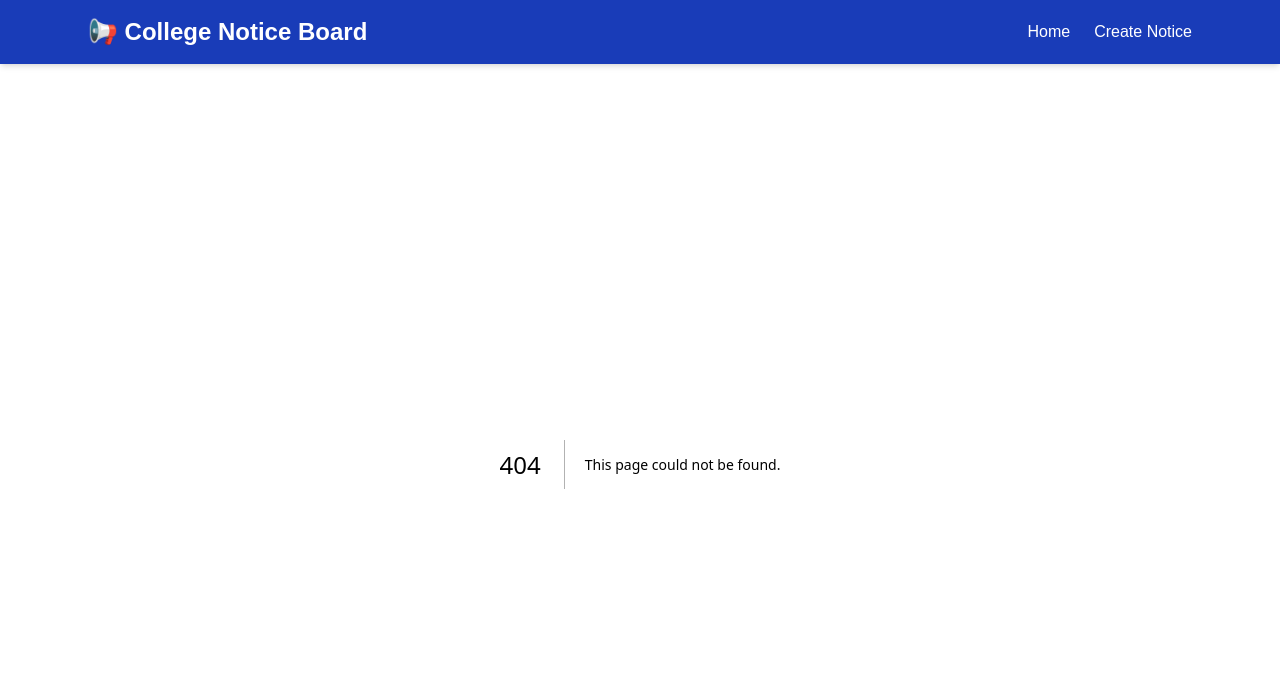
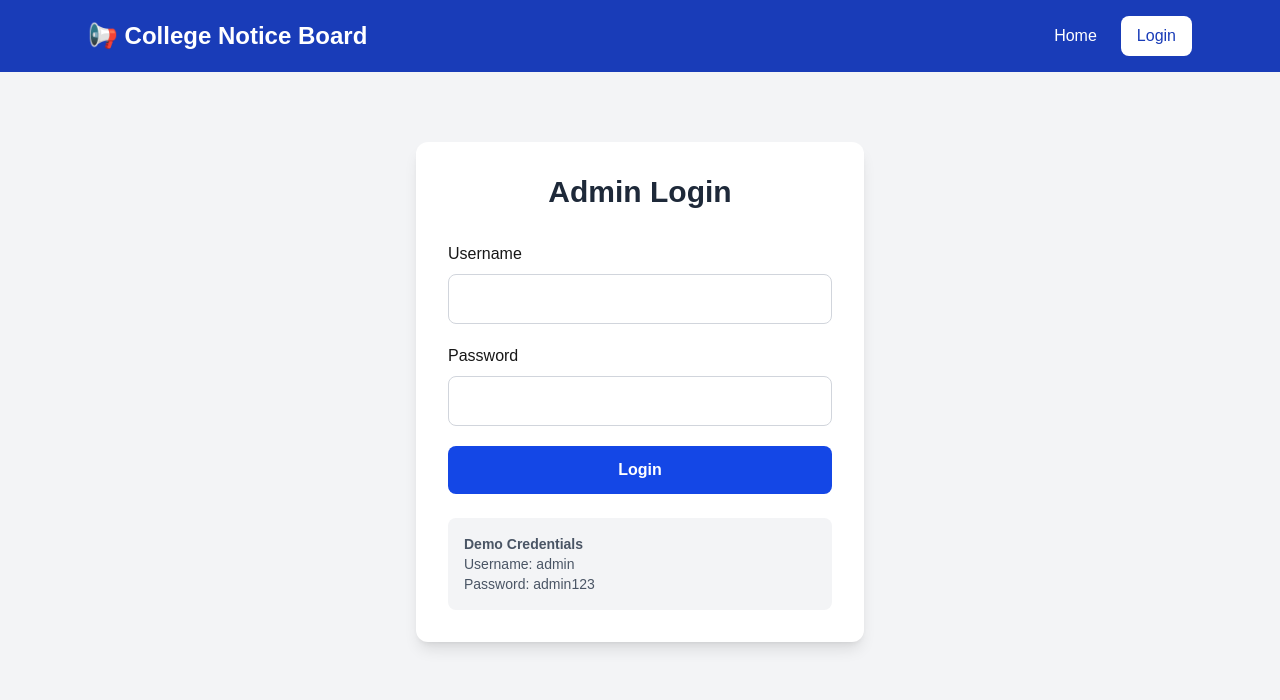
Before and after one commit to adesh-ghodekar/Notice-Board, a Next.js app: page /login in a window 1280 px wide. Before the commit this address had no page. Shown: the top 700 px of the page. Built offline with nearby package versions, Linux system fonts and the light colour scheme; no server answers.

Commit message:
Add admin authentication with NextAuth

```diff
--- a/components/Navbar.js
+++ b/components/Navbar.js
@@ -1,6 +1,9 @@
 import Link from "next/link";
+import { useSession, signOut } from "next-auth/react";
 
 export default function Navbar() {
+  const { data: session } = useSession();
+
   return (
     <nav className="bg-blue-800 shadow-md">
       <div className="mx-auto flex max-w-6xl items-center justify-between px-6 py-4">
@@ -8,7 +11,7 @@ export default function Navbar() {
           📢 College Notice Board
         </h1>
 
-        <div className="flex gap-6">
+        <div className="flex items-center gap-6">
           <Link
             href="/"
             className="font-medium text-white transition hover:text-blue-200"
@@ -16,12 +19,30 @@ export default function Navbar() {
             Home
           </Link>
 
+          {session ? (
+            <>
               <Link
                 href="/notices/create"
                 className="font-medium text-white transition hover:text-blue-200"
               >
                 Create Notice
               </Link>
+
+              <button
+                onClick={() => signOut({ callbackUrl: "/login" })}
+                className="rounded-lg bg-red-600 px-4 py-2 font-medium text-white transition hover:bg-red-700"
+              >
+                Logout
+              </button>
+            </>
+          ) : (
+            <Link
+              href="/login"
+              className="rounded-lg bg-white px-4 py-2 font-medium text-blue-800 transition hover:bg-gray-100"
+            >
+              Login
+            </Link>
+          )}
         </div>
       </div>
     </nav>
--- a/package.json
+++ b/package.json
@@ -11,6 +11,7 @@
   "dependencies": {
     "@prisma/client": "^6.16.2",
     "next": "16.2.10",
+    "next-auth": "^4.24.14",
     "prisma": "^6.16.2",
     "react": "19.2.4",
     "react-dom": "19.2.4"
--- a/pages/_app.js
+++ b/pages/_app.js
@@ -1,11 +1,15 @@
 import "../styles/globals.css";
 import Navbar from "../components/Navbar";
+import { SessionProvider } from "next-auth/react";
 
-export default function App({ Component, pageProps }) {
+export default function App({
+  Component,
+  pageProps: { session, ...pageProps },
+}) {
   return (
-    <>
+    <SessionProvider session={session}>
       <Navbar />
       <Component {...pageProps} />
-    </>
+    </SessionProvider>
   );
 }
--- /dev/null
+++ b/pages/api/auth/[...nextauth].js
@@ -0,0 +1,63 @@
+import NextAuth from "next-auth";
+import CredentialsProvider from "next-auth/providers/credentials";
+
+export const authOptions = {
+  providers: [
+    CredentialsProvider({
+      name: "Credentials",
+
+      credentials: {
+        username: {
+          label: "Username",
+          type: "text",
+        },
+        password: {
+          label: "Password",
+          type: "password",
+        },
+      },
+
+      async authorize(credentials) {
+        if (
+          credentials?.username === "admin" &&
+          credentials?.password === "admin123"
+        ) {
+          return {
+            id: "1",
+            name: "Admin",
+            email: "admin@college.com",
+          };
+        }
+
+        return null;
+      },
+    }),
+  ],
+
+  session: {
+    strategy: "jwt",
+  },
+
+  callbacks: {
+    async jwt({ token, user }) {
+      if (user) {
+        token.id = user.id;
+      }
+
+      return token;
+    },
+
+    async session({ session, token }) {
+      session.user.id = token.id;
+      return session;
+    },
+  },
+
+  pages: {
+    signIn: "/login",
+  },
+
+  secret: process.env.NEXTAUTH_SECRET,
+};
+
+export default NextAuth(authOptions);
--- /dev/null
+++ b/pages/login.js
@@ -0,0 +1,98 @@
+import { useState, useEffect } from "react";
+import { signIn, useSession } from "next-auth/react";
+import { useRouter } from "next/router";
+
+export default function Login() {
+  const router = useRouter();
+  const { data: session } = useSession();
+
+  const [username, setUsername] = useState("");
+  const [password, setPassword] = useState("");
+  const [error, setError] = useState("");
+
+  useEffect(() => {
+    if (session) {
+      router.replace("/");
+    }
+  }, [session, router]);
+
+  async function handleSubmit(e) {
+    e.preventDefault();
+
+    setError("");
+
+    const result = await signIn("credentials", {
+      username,
+      password,
+      redirect: false,
+    });
+
+    if (result?.error) {
+      setError("Invalid username or password.");
+      return;
+    }
+
+    router.push("/");
+  }
+
+  return (
+    <div className="flex min-h-[80vh] items-center justify-center bg-gray-100">
+      <div className="w-full max-w-md rounded-xl bg-white p-8 shadow-lg">
+        <h1 className="mb-8 text-center text-3xl font-bold text-gray-800">
+          Admin Login
+        </h1>
+
+        <form onSubmit={handleSubmit} className="space-y-5">
+          <div>
+            <label className="mb-2 block font-medium">
+              Username
+            </label>
+
+            <input
+              type="text"
+              value={username}
+              onChange={(e) => setUsername(e.target.value)}
+              className="w-full rounded-lg border border-gray-300 px-4 py-3 focus:outline-none focus:ring-2 focus:ring-blue-500"
+              required
+            />
+          </div>
+
+          <div>
+            <label className="mb-2 block font-medium">
+              Password
+            </label>
+
+            <input
+              type="password"
+              value={password}
+              onChange={(e) => setPassword(e.target.value)}
+              className="w-full rounded-lg border border-gray-300 px-4 py-3 focus:outline-none focus:ring-2 focus:ring-blue-500"
+              required
+            />
+          </div>
+
+          {error && (
+            <p className="text-sm font-medium text-red-600">
+              {error}
+            </p>
+          )}
+
+          <button
+            type="submit"
+            className="w-full rounded-lg bg-blue-700 py-3 font-semibold text-white transition hover:bg-blue-800"
+          >
+            Login
+          </button>
+        </form>
+
+        <div className="mt-6 rounded-lg bg-gray-100 p-4 text-sm text-gray-600">
+          <p>
+            <strong>Demo Credentials</strong>
+          </p>
+          <p>Username: admin</p>
+          <p>Password: admin123</p>
+        </div>
+      </div>
+    </div>
+  );
+}
```
Also changed, not shown: 1 other file (tests, documents, lock files or other folders). Lines whose indentation alone changed are shown as unchanged.
